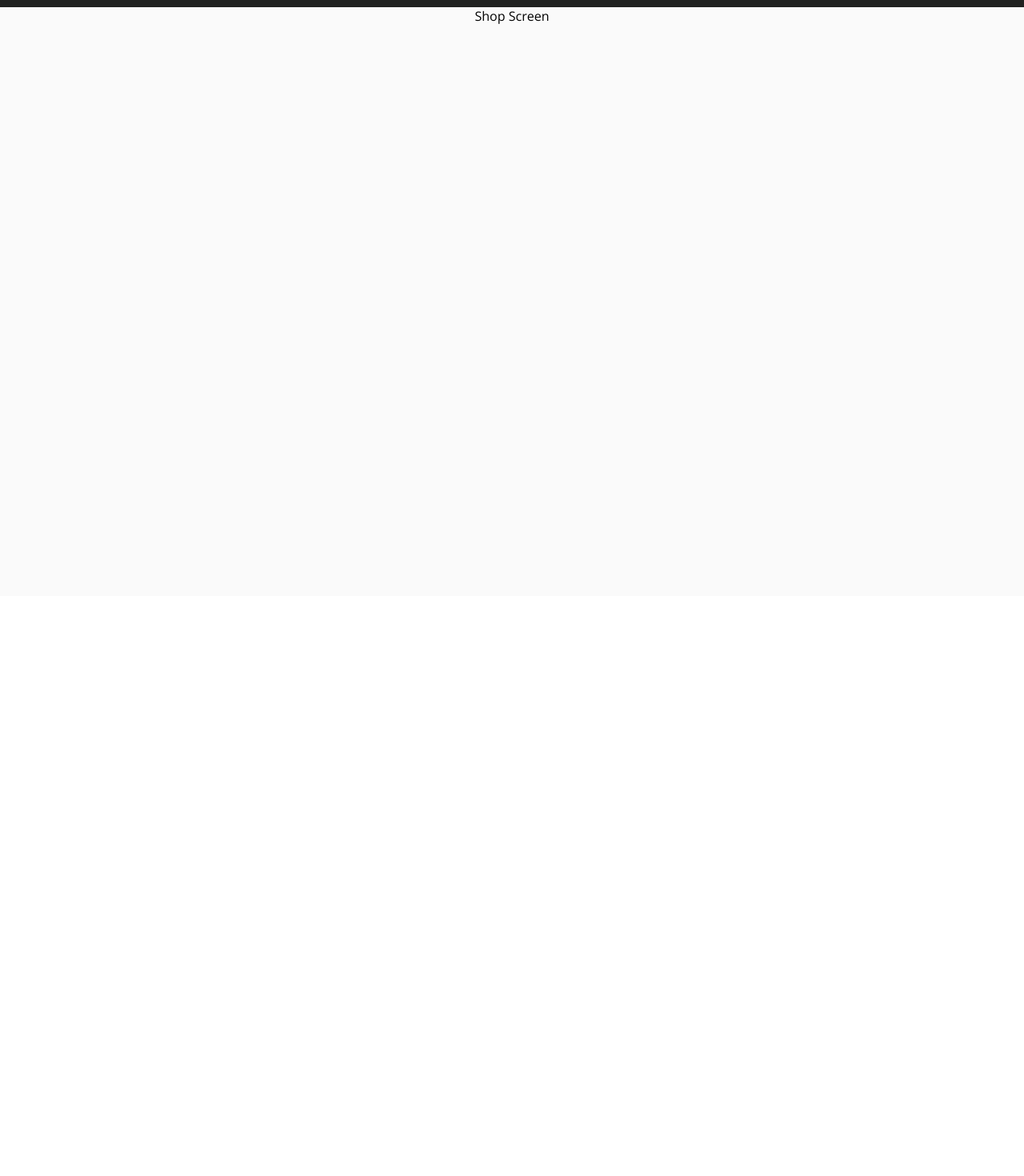
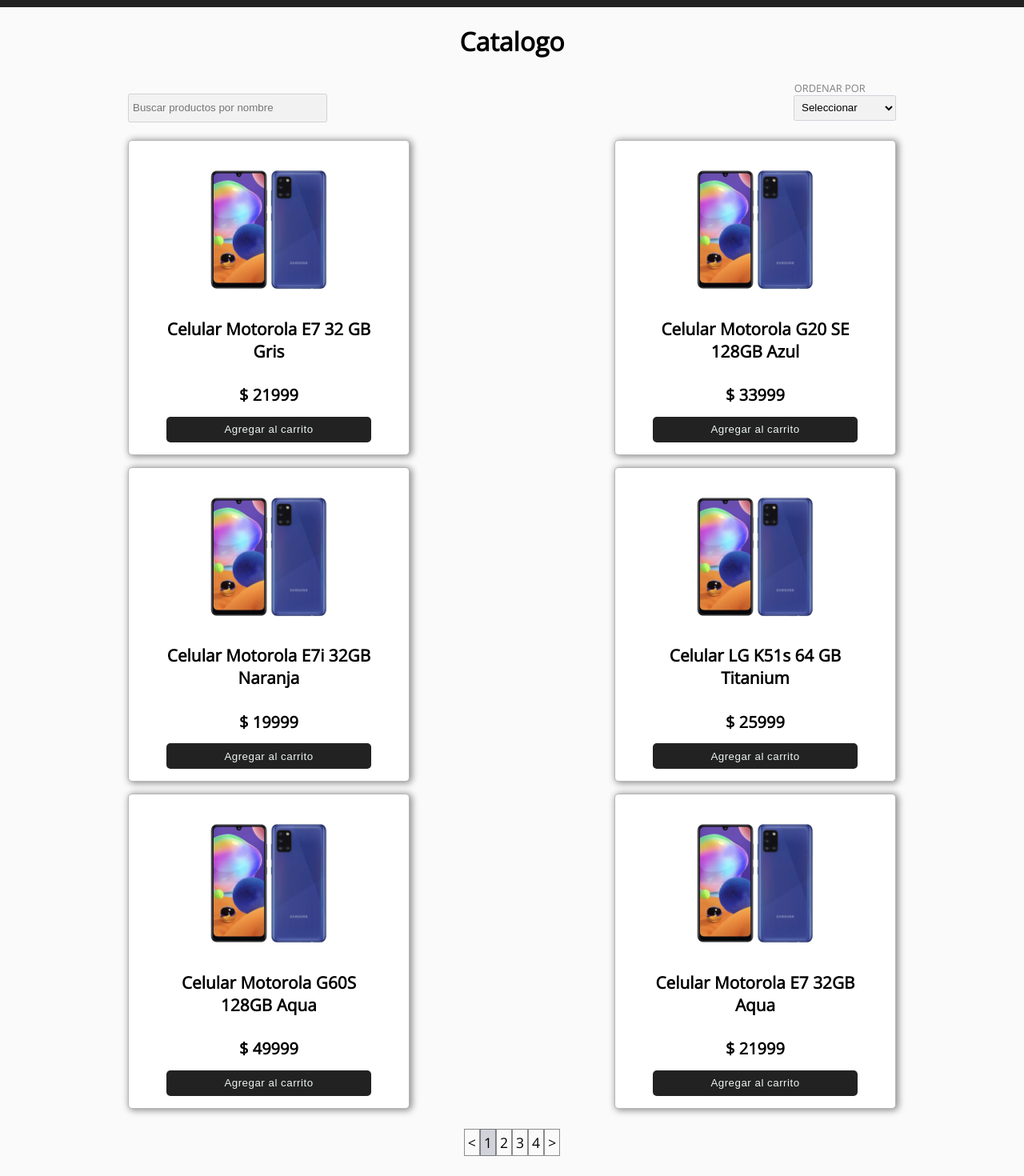
Before and after one commit to bberos/enviopack-challenge-frontend, a React (Vite) app: page / in a window 1280 px wide. Shown: the part 55-1525 px from the top of the page at 80% size. Before the commit the page ends 800 px from the top, so only its background shows below. Built offline with nearby package versions, Linux system fonts and the light colour scheme.

Commit message:
feat(ShopScreen): render and filter funcionality | to refactor |

```diff
--- a/src/screens/Shop/index.jsx
+++ b/src/screens/Shop/index.jsx
@@ -1,6 +1,108 @@
-import React from "react";
+import React, { useEffect, useState, useMemo } from "react";
+import FilterProductName from "../../components/FilterProductName";
+import OrderProductByPrice from "../../components/OrderProductByPrice";
 import { Container } from "./styles";
+import products from "./../../assets/json/products.json";
+import ProductList from "../../components/ProductsList";
+import Paginate from "../../components/Paginate";
 
 export default function ShopScreen() {
-  return <Container>Shop Screen</Container>;
+  const [productName, setProductName] = useState("");
+  const [selectedValue, setSelectedValue] = useState("default");
+  const [productsList, setProductsList] = useState(products.productos);
+
+  const [currentItems, setCurrentItems] = useState(null);
+  const [pageCount, setPageCount] = useState(0);
+  const [itemOffset, setItemOffset] = useState(0);
+  const [filterProductList, setFilterProductList] = useState();
+
+  //definimos la cantidad de elementos que queremos devolver por pagina.
+  const itemsPerPage = 6;
+
+  //este useEffect nos sirve para el paginado sin filtros y en el caso de que haya filtros tanto por precio como por name.
+  useEffect(() => {
+    const endOffset = itemOffset + itemsPerPage;
+    if (selectedValue === "default") {
+      setPageCount(Math.ceil(filterProductList.length / itemsPerPage));
+      setCurrentItems(filterProductList.slice(itemOffset, endOffset));
+    } else {
+      setCurrentItems(sortedItems.slice(itemOffset, endOffset));
+      setPageCount(Math.ceil(sortedItems.length / itemsPerPage));
+    }
+  }, [itemOffset, itemsPerPage, productName, selectedValue]);
+
+  //esta funcion filtra los resultados por el nombre si se ingresa mas de 2 caracteres, lo ideal si le estuviese pegando a una api seria hacer un debounce para no hacer una query por letra.
+  const filterByName = useMemo(() => {
+    let result = [...productsList];
+    if (productName.length < 2) {
+      setFilterProductList(result);
+    } else {
+      let filter = productsList.filter((item) => {
+        return item.title.toLowerCase().includes(productName.toLowerCase());
+      });
+      setFilterProductList(filter);
+    }
+    return result;
+  }, [productName]);
+
+  // esta funcion nos ordena por precio nuestro listado, en el caso de que haya una busqueda por name consume de ese array y en el caso de que no haya un filtro por nombre consume derecho del json "api".
+  const sortedItems = useMemo(() => {
+    let result =
+      productName.length > 1 ? [...filterProductList] : [...productsList];
+    if (selectedValue === "max") {
+      result.sort((a, b) => {
+        if (a.price > b.price) return -1;
+        if (b.price > a.price) return 1;
+        return 0;
+      });
+    }
+    if (selectedValue === "min") {
+      result.sort((a, b) => {
+        if (a.price > b.price) return 1;
+        if (b.price > a.price) return -1;
+        return 0;
+      });
+    }
+    return result;
+  }, [selectedValue, productsList, productName]);
+
+  return (
+    <Container>
+      <h1>Catalogo</h1>
+      <div className="filtersContainer">
+        <FilterProductName
+          productName={productName}
+          setProductName={setProductName}
+        />
+        <OrderProductByPrice
+          selectedValue={selectedValue}
+          setSelectedValue={setSelectedValue}
+        />
+      </div>
+      <div
+        style={{
+          display: "flex",
+          flexDirection: "column",
+          alignItems: "center",
+        }}
+      >
+        {currentItems !== null ? (
+          <>
+            <ProductList
+              currentItems={currentItems}
+              itemsPerPage={itemsPerPage}
+            />
+            <Paginate
+              pageCount={pageCount}
+              itemsPerPage={itemsPerPage}
+              productsList={productsList}
+              setItemOffset={setItemOffset}
+            />
+          </>
+        ) : (
+          <h1>Cargando...</h1>
+        )}
+      </div>
+    </Container>
+  );
 }
```
